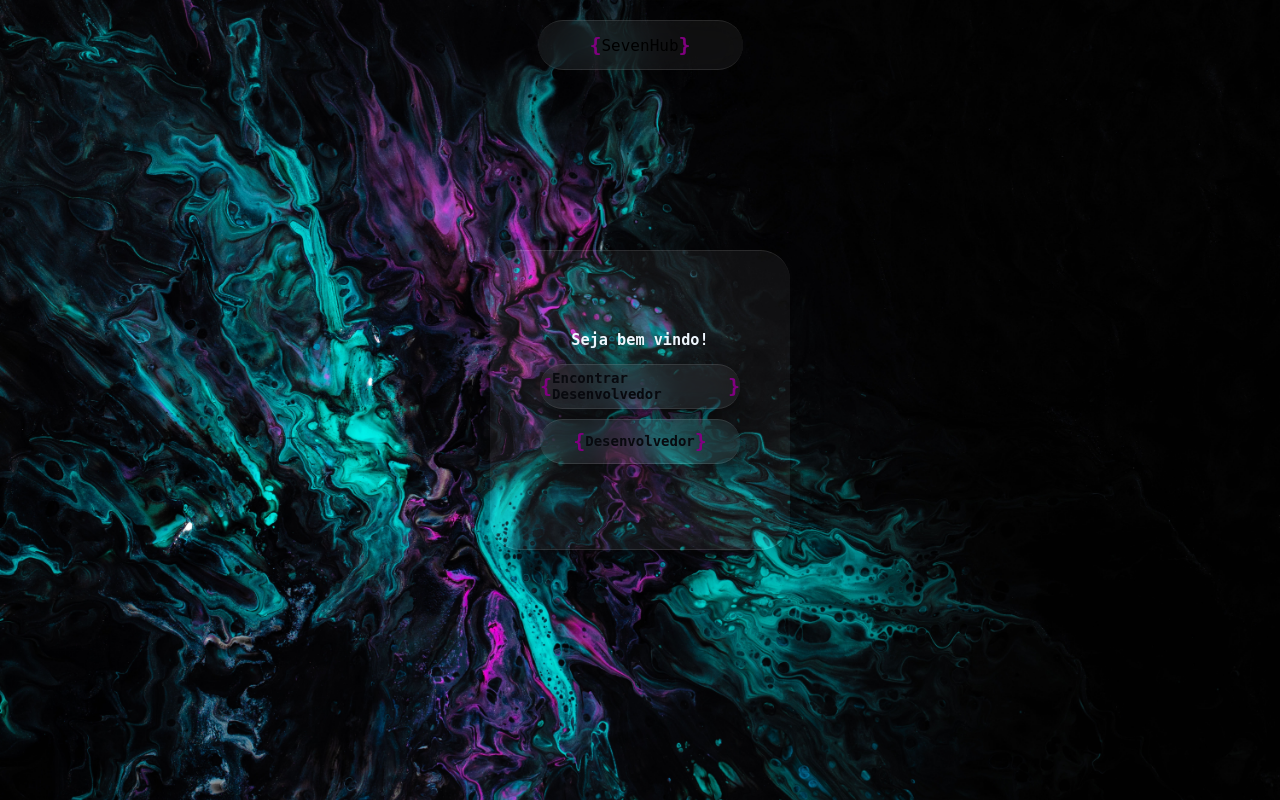
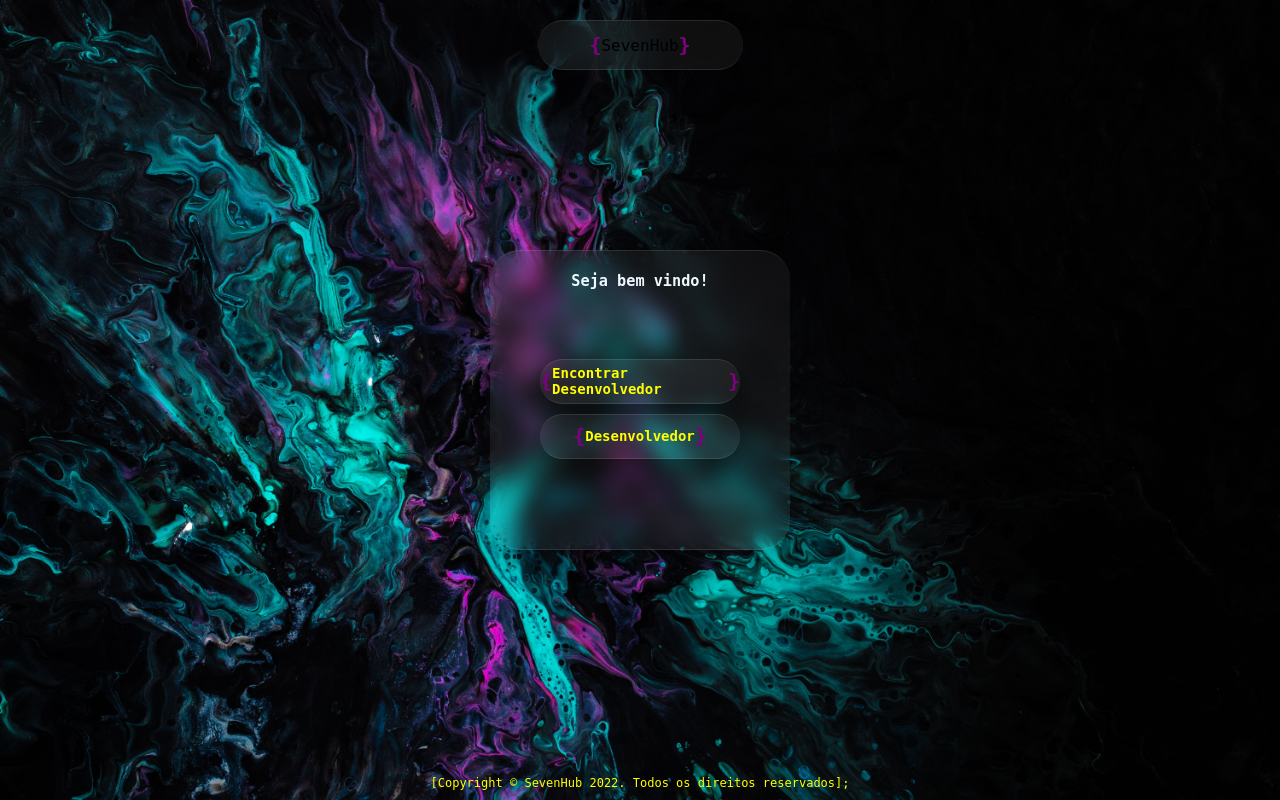
Before and after one commit to jpdicarvalho/WebProject-BSI-SevenHub, a PHP site: page / in a window 1280 px wide. Run offline with PHP 8.4, Linux system fonts and the light colour scheme.

Commit message:
index. html  - Upgrade
Aqui foi feito um Upgrade na página index.html, melhorando a visibilidade dos elementos lá contidos.

```diff
--- a/WebProject/css/style.css
+++ b/WebProject/css/style.css
@@ -45,6 +45,7 @@ header:hover{
     display: flex;
     justify-content: center;
     align-items: center;
+    flex-direction: column;
     width: 300px;
     height: 300px;
     background: rgba(255, 255, 255, 0.05);
@@ -52,6 +53,7 @@ header:hover{
     border-top: 1px solid rgba(255,255,255,0.1);
     border-bottom: 1px solid rgba(255,255,255,0.1);
     border-radius: 30px;
+    backdrop-filter: blur(10px);
 }
 .container{
     position: relative;
@@ -64,7 +66,6 @@ header:hover{
 }
 h3{
     color: aliceblue;
-    margin-bottom: 10px;
 }
 .btn{
     position: relative;
@@ -81,13 +82,12 @@ h3{
     height: 45px;
     margin: 5px;
     transition: 0.5s;
-    backdrop-filter: blur(15px);
 }
 .btn:hover{
     width: 250px;
 }
 .btn a{
-    color: #090a0f;
+    color: yellow;
     text-decoration: none;
     font-size: 14px;
     font-weight: bold;
--- a/WebProject/index.html
+++ b/WebProject/index.html
@@ -14,13 +14,12 @@
         <p id="key">{</p><p>SevenHub</p><p id="key">}</p>
     </header>
     <section class="wrapper">
+        <h3>Seja bem vindo!</h3>
         <div class="container">
-            <h3>Seja bem vindo!</h3>
             <div class="btn"><p id="key">{</p><a href="loginEmp.php">Encontrar Desenvolvedor</a><p id="key">}</p></div>
             <div class="btn"><p id="key">{</p><a href="loginDev.php">Desenvolvedor</a><p id="key">}</p></div>
         </div>
     </section>
-    <textarea id='descricao'name='descricao' placeholder='Faça uma breve descrição sobre você...></textarea>
     <span>[Copyright © SevenHub 2022. Todos os direitos reservados];</span>
 </body>
 </html>
```
